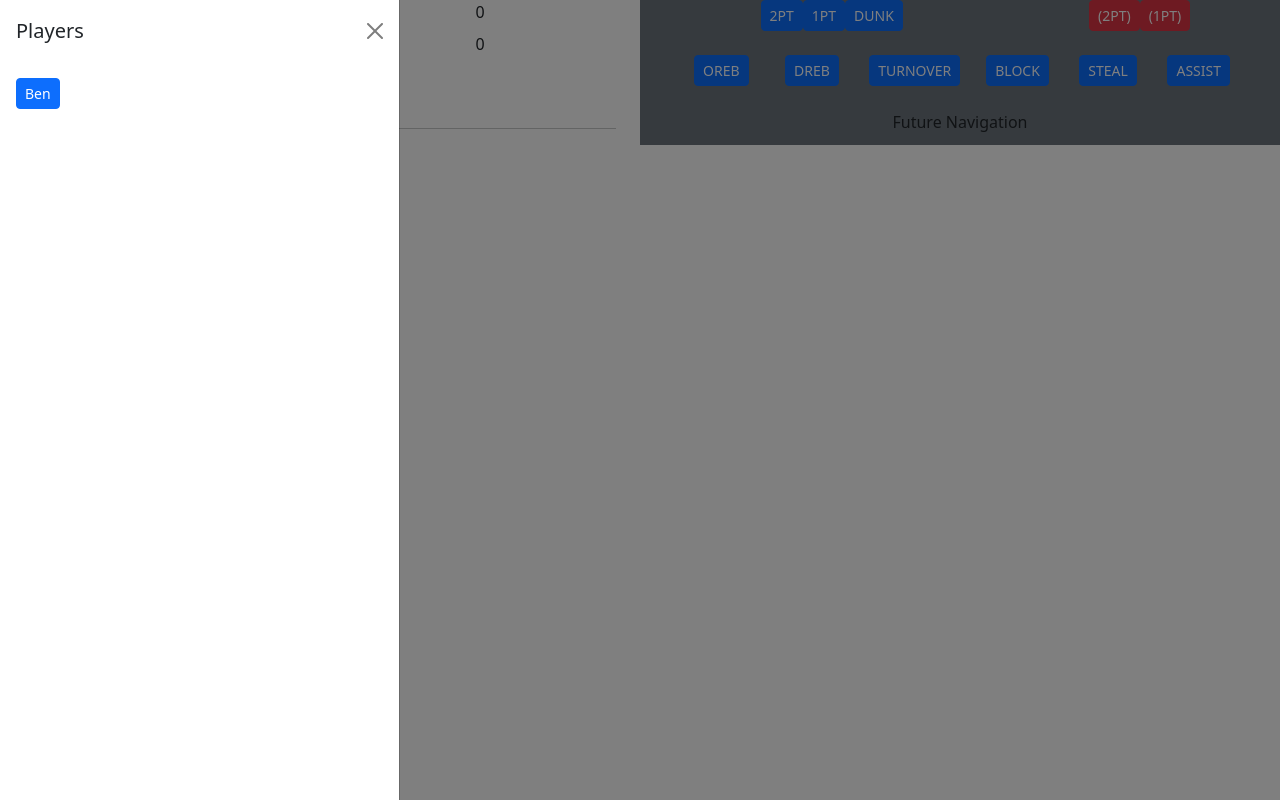
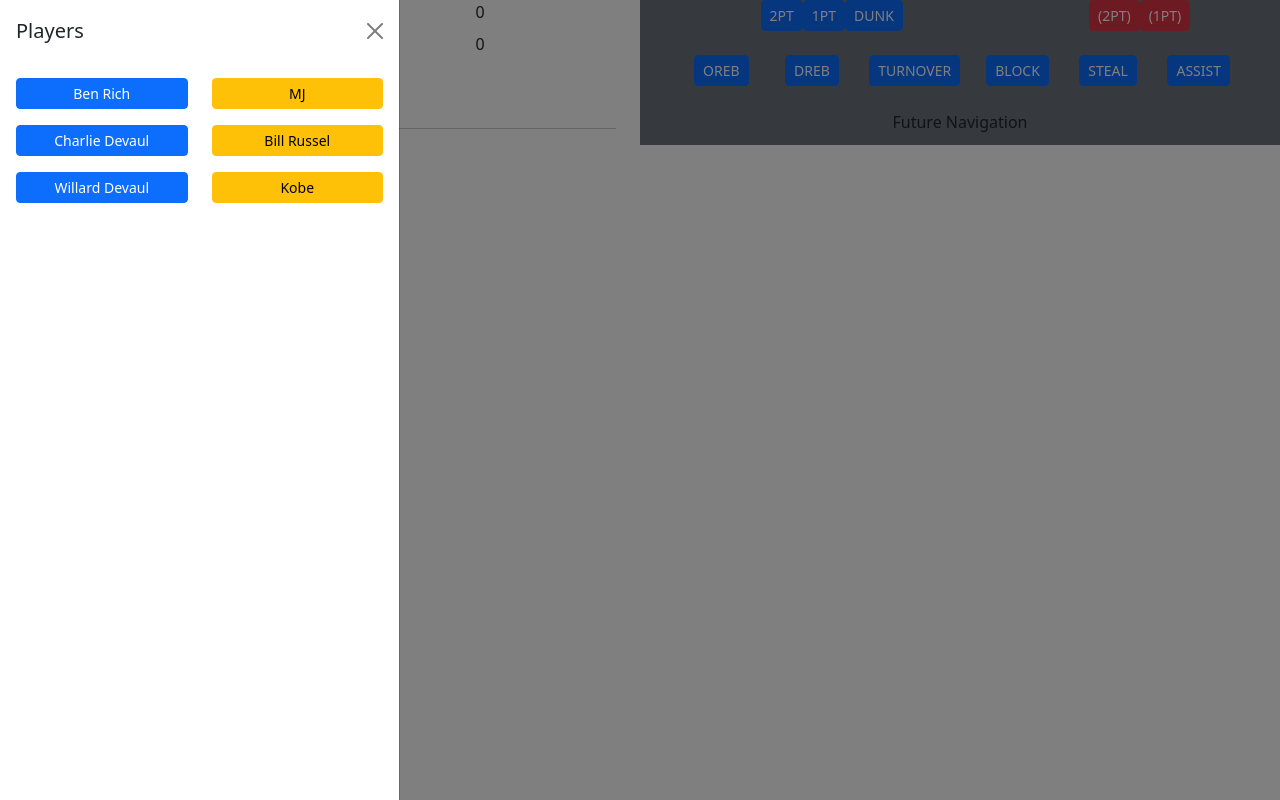
Before and after one commit to benlr98/whd-stat-track, a React (Create React App) app: page / in a window 1280 px wide. Both pictures are taken after a click on the button "2PT". Built offline with nearby package versions, Linux system fonts and the light colour scheme.

Commit message:
Stat buttons mapped on page instead of listed.

```diff
--- a/src/components/StatButton.jsx
+++ b/src/components/StatButton.jsx
@@ -1,7 +1,9 @@
 import React, { useState } from 'react';
 
+import * as Constants from '../constants/index';
 
 import Button from 'react-bootstrap/Button';
+import { Row, Col, Stack } from 'react-bootstrap';
 import Offcanvas from 'react-bootstrap/Offcanvas';
 import { FontAwesomeIcon } from '@fortawesome/react-fontawesome';
 import { faBars } from '@fortawesome/free-solid-svg-icons';
@@ -30,7 +32,28 @@ const StatButton = ({handleStatClick, buttonData}) => {
           <Offcanvas.Title>Players</Offcanvas.Title>
         </Offcanvas.Header>
         <Offcanvas.Body>
-          <Button name="Ben" onClick={() => handleClick('Ben', buttonData, 'home')} size="sm">Ben</Button>
+          <Row>
+            <Col>
+              <Stack gap={3}>
+              {Constants.testHomePlayers.map((player, index) => {
+                return (
+                  <Button key={index} name={player.playername} onClick={() => handleClick(player.playername, buttonData, 'home')} size="sm">{player.playername}</Button>
+                )
+              })}
+              </Stack>
+            </Col>
+            <Col>
+              <Stack gap={3}>
+              {Constants.testAwayPlayers.map((player, index) => {
+                return (
+                  <Button variant={'warning'} key={index} name={player.playername} onClick={() => handleClick(player.playername, buttonData, 'away')} size="sm">{player.playername}</Button>
+                )
+              })}
+              </Stack>
+            </Col>
+          </Row>
+
+          {/* <Button name="Ben" onClick={() => handleClick('Ben', buttonData, 'home')} size="sm">Ben</Button> */}
         </Offcanvas.Body>
       </Offcanvas>
     </>
--- a/src/constants/index.js
+++ b/src/constants/index.js
@@ -18,6 +18,15 @@ export const testInitialPlayerStats = {
   ast: 0,
   blk: 0,
 };
+
+export const testPlayers= [
+  {playername: "Ben Rich", stats: testInitialPlayerStats},
+  {playername: "Charlie Devaul", stats: testInitialPlayerStats},
+  {playername: "Willard Devaul", stats: testInitialPlayerStats},
+  {playername: "MJ", stats: testInitialPlayerStats},
+  {playername: "Bill Russel", stats: testInitialPlayerStats},
+  {playername: "Kobe", stats: testInitialPlayerStats},
+];
 
 export const testHomePlayers= [
   {playername: "Ben Rich", stats: testInitialPlayerStats},
```
